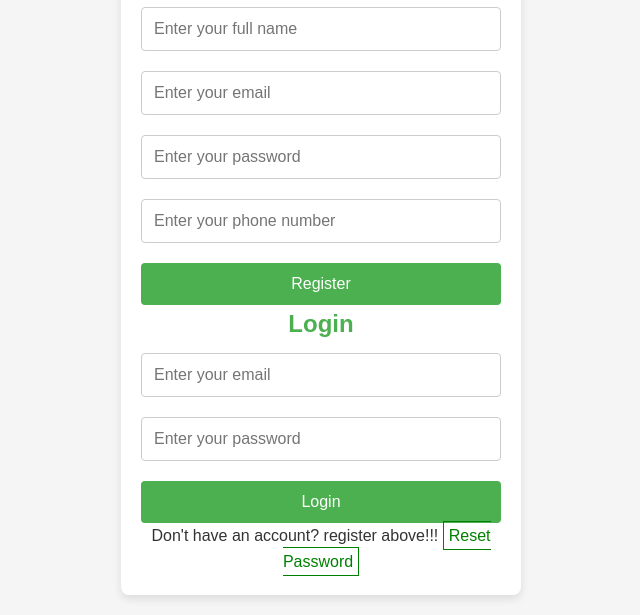
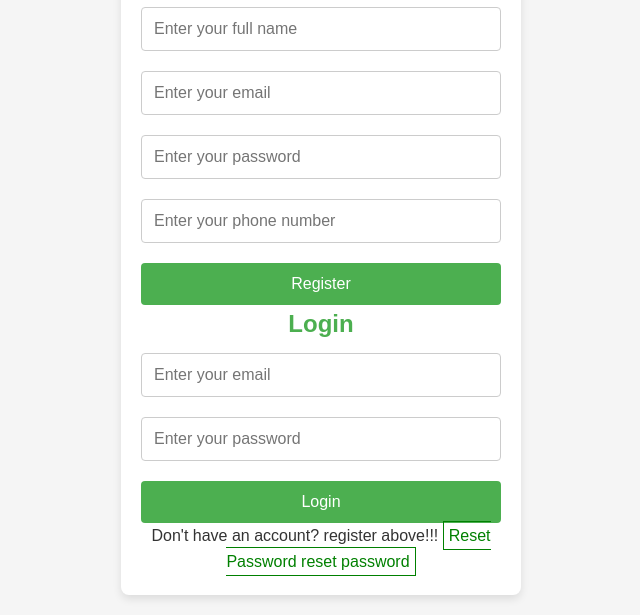
Before and after one commit to Olaygold/Growit, a plain HTML site: page index.html in a window 1280 px wide. Shown: the part 235-850 px from the top of the page, without its empty margins (319-959 px from the left). Drawn offline with Linux system fonts and the light colour scheme.

Commit message:
Update index.html

```diff
--- a/index.html
+++ b/index.html
@@ -39,7 +39,7 @@ With features like real-time project monitoring, risk assessment, and expert-bac
     Don't have an account? register above!!!
     <a href="password-reset.htm" style="color: green; border: 1px solid green; padding: 5px; text-decoration: none;">
   Reset Password
-    </a>
+    reset password</a>
   </div>
 </body>
 </html>
```
